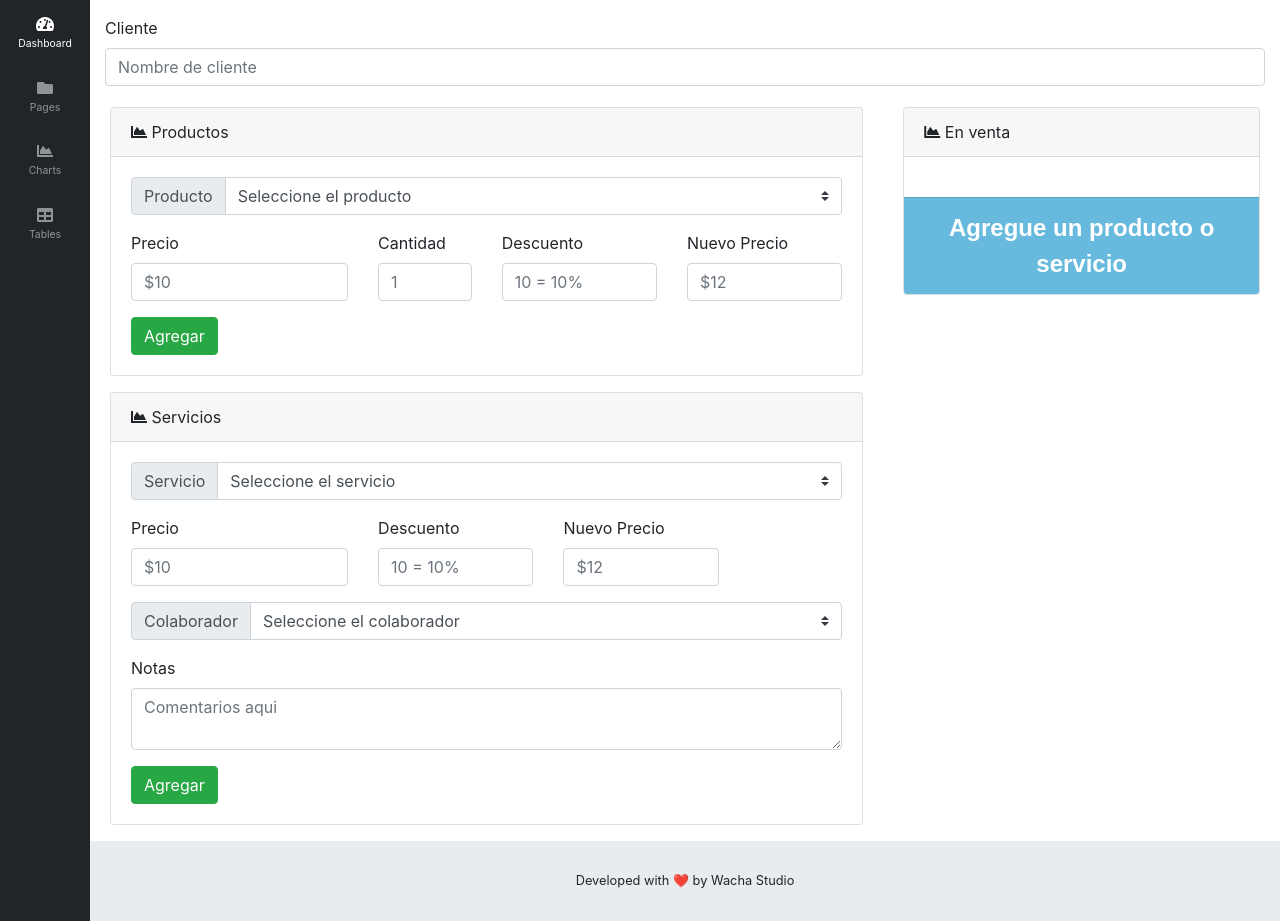
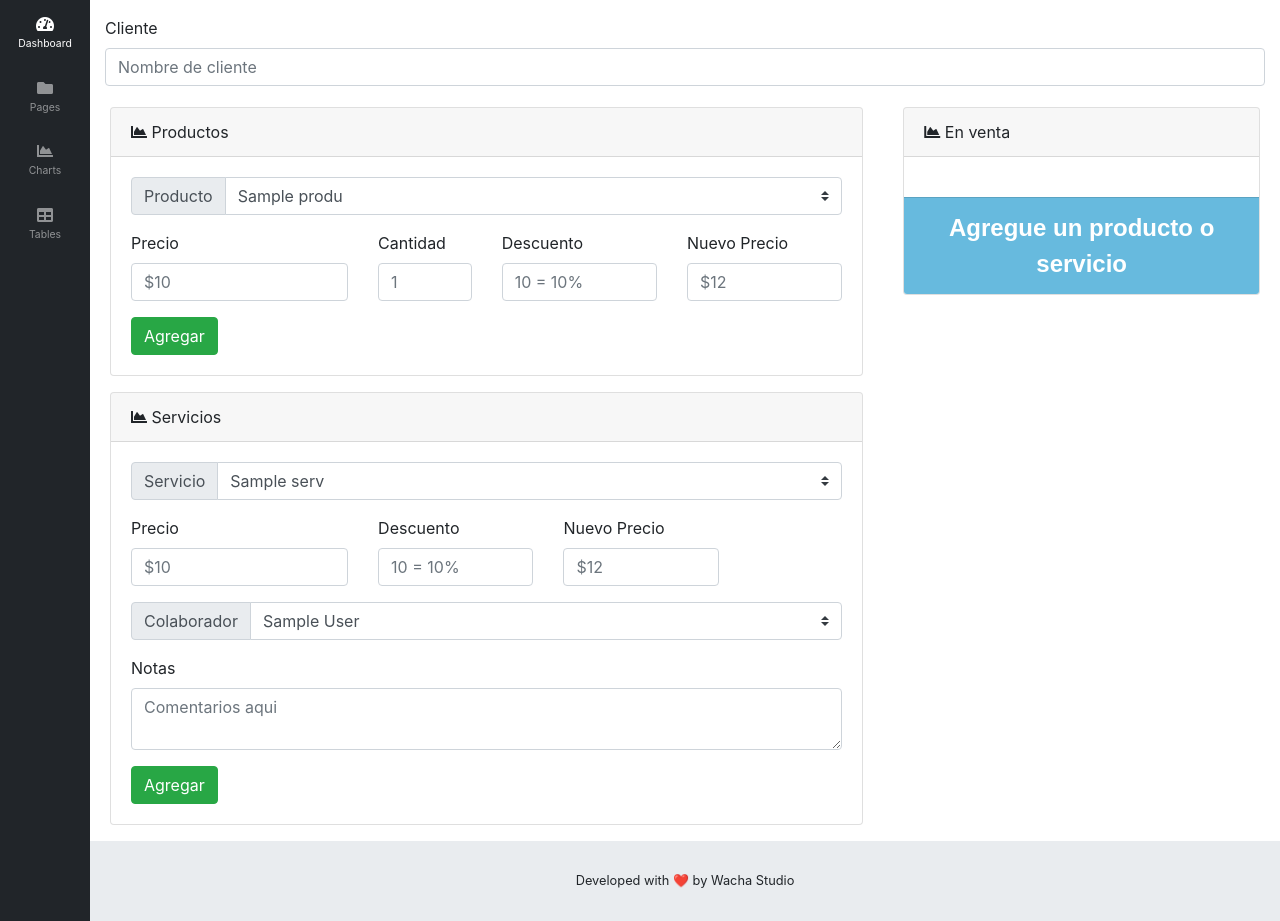
Before and after one commit to ricardsos/FleursSalon, a Django app: template templates/venta/facturar.html in a window 1280 px wide. Shown: the part 56-977 px from the top of the page. Run offline with Django 3.2, Linux system fonts and the light colour scheme; the template is opened without the code that fills it: most values are stand-ins (such as "Sample title", 1, 10 or a date in 2020); some libraries are stand-ins or nearby versions.

Commit message:
PROD Y SER DESDE SELECT

```diff
--- a/apps/venta/views.py
+++ b/apps/venta/views.py
@@ -19,7 +19,10 @@ def saludar(request,id,id2):
 
 
 def facturar(request):
-	return render(request, 'venta/facturar.html')
+	products =  Producto.objects.all()
+	services = Servicio.objects.all()
+	colabo = Colaborador.objects.all()
+	return render(request, 'venta/facturar.html', context={'products': products,'services':services,'colabo':colabo})
 
 # VENTAS
 
--- a/static/js/facturar.js
+++ b/static/js/facturar.js
@@ -122,8 +122,14 @@ function finalizarVenta(){
  */
 }
 function finalizarlineas() {
+
+
+
    var clientename=  document.getElementById('name-cliente').value;
    console.log(clientename);
+   if (clientename==""){
+alert("Ingrese el nombre del cliente.");
+   }else{
     var valordiv =  document.getElementById('valortotal').value;
     console.log(valordiv);
      var xhttp;
@@ -199,5 +205,7 @@ function finalizarlineas() {
      };
      xhttp.open("GET", preparedst2, true);
      xhttp.send();
+   }
+
 
 }
--- a/templates/venta/facturar.html
+++ b/templates/venta/facturar.html
@@ -30,10 +30,13 @@
             <label class="input-group-text" for="inputGroupSelect01">Producto</label>
           </div>
           <select id="select-producto" class="custom-select" >
-            <option selected>Seleccione el producto</option>
+           <!--  <option selected>Seleccione el producto</option>
             <option value="Gotas reparadoras">Gotas reparadoras</option>
             <option value="Tinte">Tinte</option>
-            <option value="Champú">Champú</option>
+            <option value="Champú">Champú</option> -->
+            {%  for produ in products%}
+            <option value="{{produ.nombre}}">{{produ.nombre}}</option>
+            {% endfor%}
           </select>
         </div>
         <!-- FIN DE SELECT -->
@@ -95,10 +98,14 @@
             <label class="input-group-text" for="inputGroupSelect01">Servicio</label>
           </div>
           <select class="custom-select" id="select-servicio">
-            <option selected>Seleccione el servicio</option>
+           <!--  <option selected>Seleccione el servicio</option>
             <option value="Corte">Corte</option>
             <option value="Planchado">Planchado</option>
-            <option value="Alisado">Alisado</option>
+            <option value="Alisado">Alisado</option> -->
+            {% for serv in services%}
+            <option value="{{serv.nombre}}">{{serv.nombre}}</option>
+            {% endfor%}
+
           </select>
         </div>
         <!-- FIN DE SELECT -->
@@ -144,10 +151,14 @@
             <label class="input-group-text" for="inputGroupSelect01">Colaborador</label>
           </div>
           <select class="custom-select" id="select-colaborador">
-            <option selected>Seleccione el colaborador</option>
+            <!-- <option selected>Seleccione el colaborador</option>
             <option value="josericardo">Ricky</option>
             <option value="victoredgardo">Victor</option>
-            <option value="christianariel">Ariel</option>
+            <option value="christianariel">Ariel</option> -->
+
+            {% for cola in colabo%}
+            <option value="{{cola.username}}">{{cola.first_name}} {{cola.last_name}}</option>
+            {% endfor%}
           </select>
         </div>
         <!-- FIN DE SELECT -->
```
Lines whose indentation alone changed are shown as unchanged.
